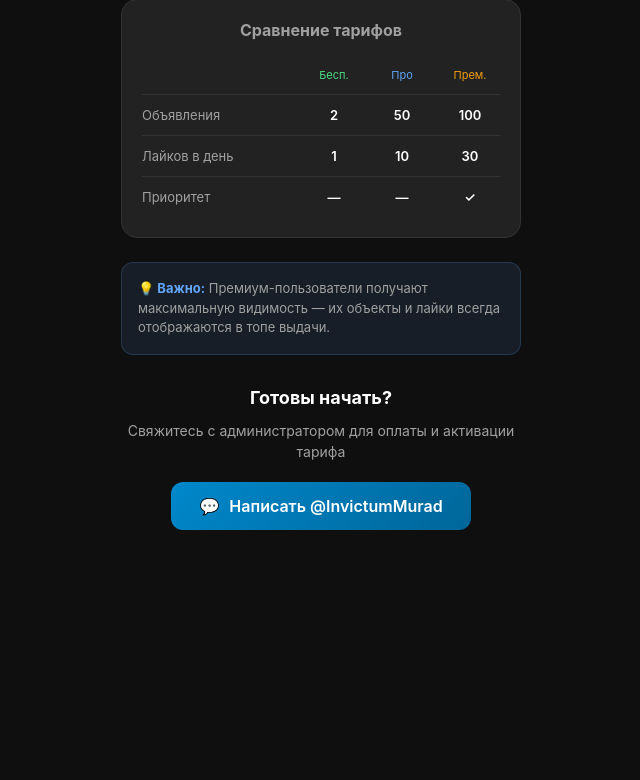
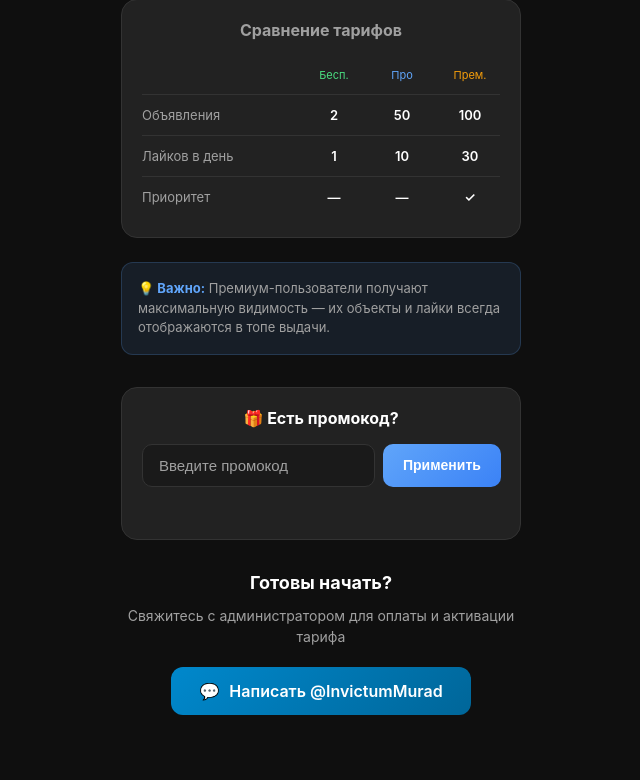
Before and after one commit to judex14turk-oss/F2F, a Flask app: page /webapp/tariffs in a window 1280 px wide. Shown: the part 1102-1882 px from the top of the page, without its empty margins (319-959 px from the left). Before the commit the page ends 1632 px from the top, so only its background shows below. Run offline with Flask 3, Linux system fonts and the light colour scheme; some libraries are stand-ins or nearby versions.

Commit message:
Add functionality for users to apply promo codes for discounts
Add a new API endpoint and database model for promo code validation and application, along with UI elements on the tariffs page.

Replit-Commit-Author: Agent
Replit-Commit-Session-Id: a7464224-8a13-475c-b111-b3136e997ab9
Replit-Commit-Checkpoint-Type: full_checkpoint
Replit-Commit-Event-Id: 460b4563-a429-4732-80f4-f6f296bdf9df
Replit-Commit-Screenshot-Url: https://storage.googleapis.com/screenshot-production-us-central1/446626a4-d583-4535-9432-6a960a73e398/a7464224-8a13-475c-b111-b3136e997ab9/PVCPeZZ
Replit-Helium-Checkpoint-Created: true

```diff
--- a/app.py
+++ b/app.py
@@ -3,7 +3,7 @@ from datetime import datetime, timedelta
 from functools import wraps
 
 from flask import Flask, render_template, request, jsonify, redirect, url_for, session
-from models import SessionLocal, User, Property, Like, Match, Offer, District, ResidentialComplex
+from models import SessionLocal, User, Property, Like, Match, Offer, District, ResidentialComplex, PromoCode
 from models import UserRole, SellerType, TariffType, PropertyType, PropertyStatus, init_db
 
 app = Flask(__name__)
@@ -468,6 +468,50 @@ def api_complexes():
     return jsonify([{'id': c.id, 'name': c.name, 'district': c.district} for c in complexes])
 
 
+@app.route('/api/promo/check', methods=['POST'])
+def check_promo():
+    data = request.get_json()
+    code = data.get('code', '').strip().upper()
+    tg_id = data.get('tg_id')
+
+    if not code:
+        return jsonify({'valid': False, 'message': 'Введите промокод'})
+
+    db = get_db()
+    promo = db.query(PromoCode).filter(
+        PromoCode.code == code,
+        PromoCode.is_active == True
+    ).first()
+
+    if not promo:
+        db.close()
+        return jsonify({'valid': False, 'message': 'Промокод не найден или истёк'})
+
+    if promo.expires_at and promo.expires_at < datetime.utcnow():
+        db.close()
+        return jsonify({'valid': False, 'message': 'Срок действия промокода истёк'})
+
+    if promo.max_uses > 0 and promo.current_uses >= promo.max_uses:
+        db.close()
+        return jsonify({'valid': False, 'message': 'Промокод уже использован максимальное количество раз'})
+
+    message = promo.description or 'Промокод принят!'
+    if promo.discount_percent > 0:
+        message = f'Скидка {promo.discount_percent}%! Напишите администратору для активации.'
+    elif promo.bonus_days > 0:
+        message = f'+{promo.bonus_days} дней бесплатно! Напишите администратору.'
+
+    db.close()
+
+    return jsonify({
+        'valid': True,
+        'message': message,
+        'action': 'contact_admin',
+        'discount': promo.discount_percent,
+        'bonus_days': promo.bonus_days
+    })
+
+
 if __name__ == '__main__':
     init_db()
     app.run(host='0.0.0.0', port=5000, debug=True)
--- a/templates/tariffs.html
+++ b/templates/tariffs.html
@@ -162,6 +162,82 @@
         @keyframes pulse {
             0%, 100% { opacity: 1; }
             50% { opacity: 0.8; }
+        }
+
+        .promo-code-section {
+            max-width: 400px;
+            margin: 32px auto 0;
+            background: var(--bg-card);
+            border-radius: 16px;
+            padding: 20px;
+            border: 1px solid var(--border-color);
+            text-align: center;
+        }
+
+        .promo-code-section h3 {
+            font-size: 16px;
+            margin-bottom: 16px;
+            color: var(--text-primary);
+        }
+
+        .promo-input-wrapper {
+            display: flex;
+            gap: 8px;
+        }
+
+        .promo-input {
+            flex: 1;
+            background: var(--bg-secondary);
+            border: 1px solid var(--border-color);
+            border-radius: 10px;
+            padding: 12px 16px;
+            color: var(--text-primary);
+            font-size: 15px;
+            outline: none;
+            transition: border-color 0.2s;
+        }
+
+        .promo-input:focus {
+            border-color: var(--accent-pro);
+        }
+
+        .promo-input::placeholder {
+            color: var(--text-secondary);
+        }
+
+        .promo-btn {
+            background: linear-gradient(135deg, var(--accent-pro) 0%, #3b82f6 100%);
+            color: white;
+            border: none;
+            border-radius: 10px;
+            padding: 12px 20px;
+            font-size: 14px;
+            font-weight: 600;
+            cursor: pointer;
+            transition: transform 0.2s, box-shadow 0.2s;
+        }
+
+        .promo-btn:hover {
+            transform: translateY(-1px);
+            box-shadow: 0 4px 12px rgba(96, 165, 250, 0.3);
+        }
+
+        .promo-btn:active {
+            transform: translateY(0);
+        }
+
+        .promo-result {
+            margin-top: 12px;
+            font-size: 14px;
+            min-height: 20px;
+        }
+
+        .promo-result.success {
+            color: var(--accent-free);
+        }
+
+        .promo-result.error {
+            color: #ef4444;
         }
 
         .features-list {
@@ -451,6 +527,16 @@
         </p>
     </div>
 
+    <!-- Промокод -->
+    <div class="promo-code-section">
+        <h3>🎁 Есть промокод?</h3>
+        <div class="promo-input-wrapper">
+            <input type="text" id="promoCode" placeholder="Введите промокод" class="promo-input">
+            <button onclick="applyPromo()" class="promo-btn">Применить</button>
+        </div>
+        <div id="promoResult" class="promo-result"></div>
+    </div>
+
     <!-- Контакт -->
     <div class="contact-section">
         <h3>Готовы начать?</h3>
@@ -466,10 +552,51 @@
         tg.ready();
         tg.expand();
 
-        // Установить цвет фона
         if (tg.themeParams.bg_color) {
             document.body.style.background = tg.themeParams.bg_color;
         }
+
+        async function applyPromo() {
+            const code = document.getElementById('promoCode').value.trim().toUpperCase();
+            const resultEl = document.getElementById('promoResult');
+
+            if (!code) {
+                resultEl.className = 'promo-result error';
+                resultEl.textContent = 'Введите промокод';
+                return;
+            }
+
+            try {
+                const response = await fetch('/api/promo/check', {
+                    method: 'POST',
+                    headers: { 'Content-Type': 'application/json' },
+                    body: JSON.stringify({ code: code, tg_id: tg.initDataUnsafe?.user?.id })
+                });
+
+                const data = await response.json();
+
+                if (data.valid) {
+                    resultEl.className = 'promo-result success';
+                    resultEl.textContent = '✓ ' + data.message;
+
+                    if (data.action === 'contact_admin') {
+                        setTimeout(() => {
+                            tg.openTelegramLink('https://t.me/InvictumMurad?text=' + encodeURIComponent('Промокод: ' + code));
+                        }, 1500);
+                    }
+                } else {
+                    resultEl.className = 'promo-result error';
+                    resultEl.textContent = data.message || 'Промокод не найден';
+                }
+            } catch (e) {
+                resultEl.className = 'promo-result error';
+                resultEl.textContent = 'Ошибка проверки. Попробуйте позже.';
+            }
+        }
+
+        document.getElementById('promoCode').addEventListener('keypress', function(e) {
+            if (e.key === 'Enter') applyPromo();
+        });
     </script>
 </body>
 </html>
```
Also changed, not shown: models.py (+16 -0 lines).
